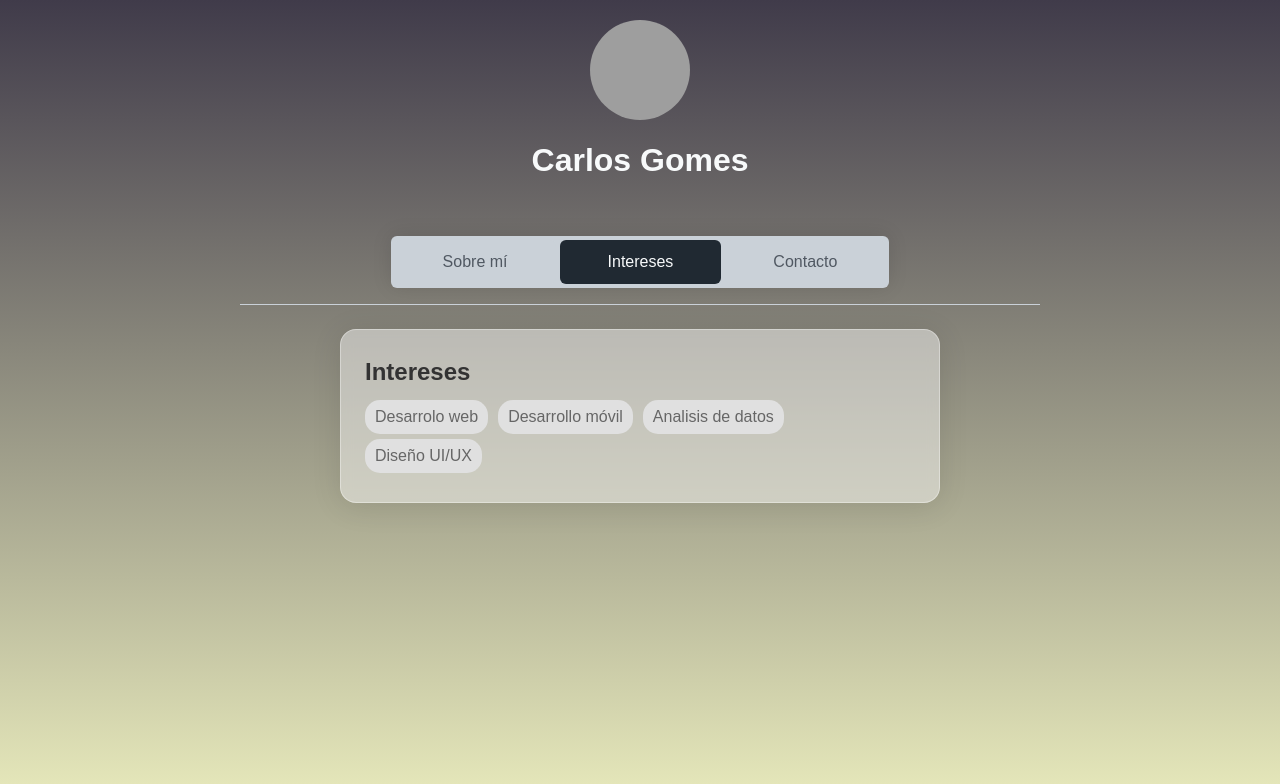
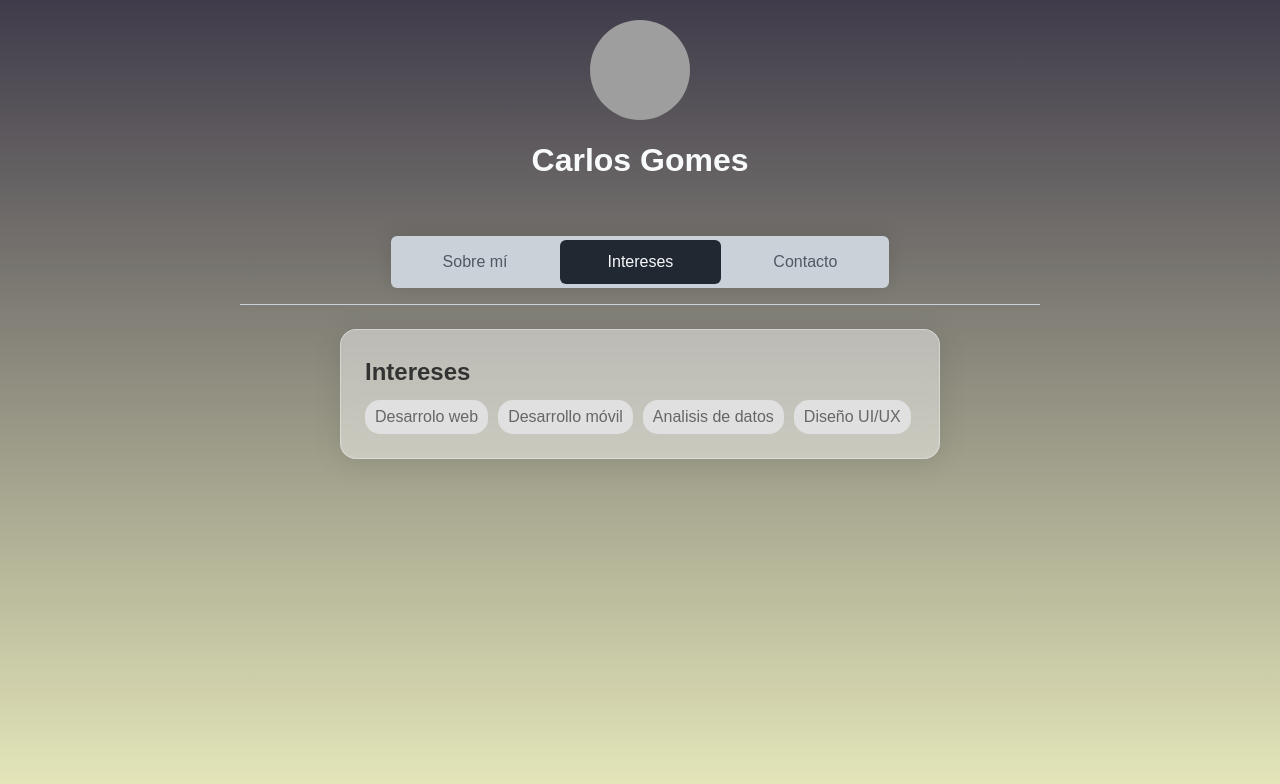
Before and after one commit to cjgv1809/Security-and-system-challenge, a Next.js app: page / in a window 1280 px wide. Both pictures are taken after a click on the tab "Intereses". Shown: the top 784 px of the page. Built offline with nearby package versions, Linux system fonts and the light colour scheme; grey boxes are pictures that could not be loaded.

Commit message:
write test for Interests and fix some styles

```diff
--- a/src/components/Interests/Interests.module.css
+++ b/src/components/Interests/Interests.module.css
@@ -18,15 +18,20 @@
 .list {
   list-style-type: none;
   padding: 0;
+  display: flex;
+  flex-wrap: wrap;
+  gap: 0.625rem;
 }
 
 .item {
   font-size: 1rem;
   color: var(--color-item-text);
-  margin-bottom: 0.3125rem;
   padding: 0.3125rem 0.625rem;
   background-color: var(--color-item-background);
   border-radius: 15px;
-  display: inline-block;
-  margin-right: 0.625rem;
 }
+
+.noItemText {
+  font-size: 1rem;
+  color: var(--color-text-light);
+}
--- a/src/components/Interests/Interests.tsx
+++ b/src/components/Interests/Interests.tsx
@@ -10,11 +10,15 @@ const Interests: React.FC<InterestsProps> = ({ interests }) => {
     <section className={styles.interests}>
       <h2 className={styles.title}>Intereses</h2>
       <ul className={styles.list}>
-        {interests.map((interest, index) => (
-          <li key={index} className={styles.item}>
-            {interest}
-          </li>
-        ))}
+        {interests.length > 0 ? (
+          interests.map((interest, index) => (
+            <li key={index} className={styles.item}>
+              {interest}
+            </li>
+          ))
+        ) : (
+          <span className={styles.noItemText}>No hay intereses</span>
+        )}
       </ul>
     </section>
   );
```
Also changed, not shown: 2 other files (tests, documents, lock files or other folders).
